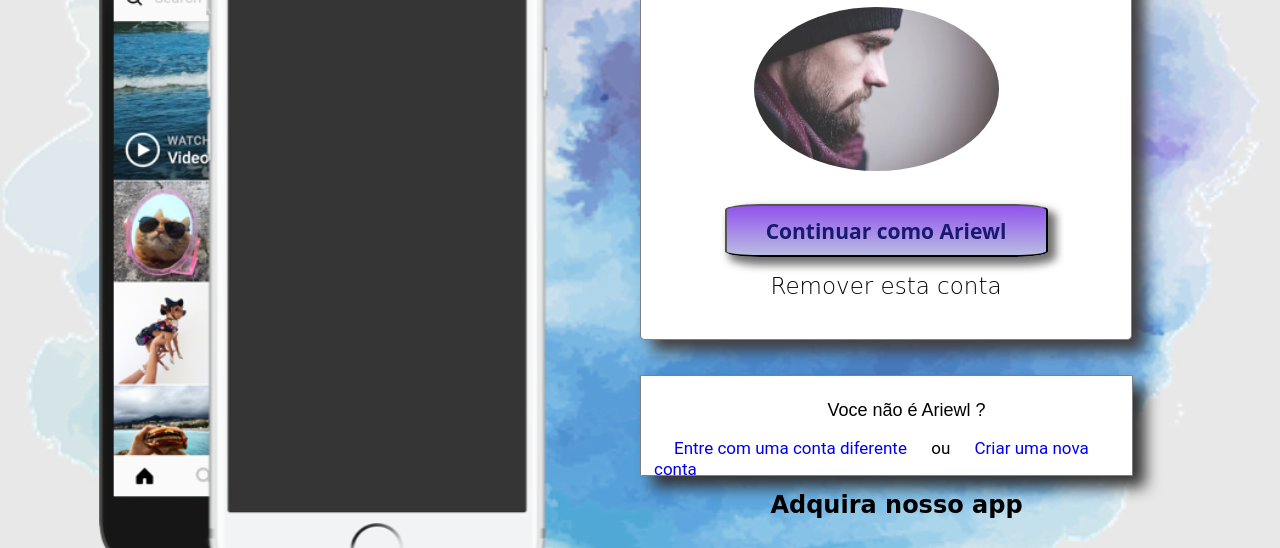
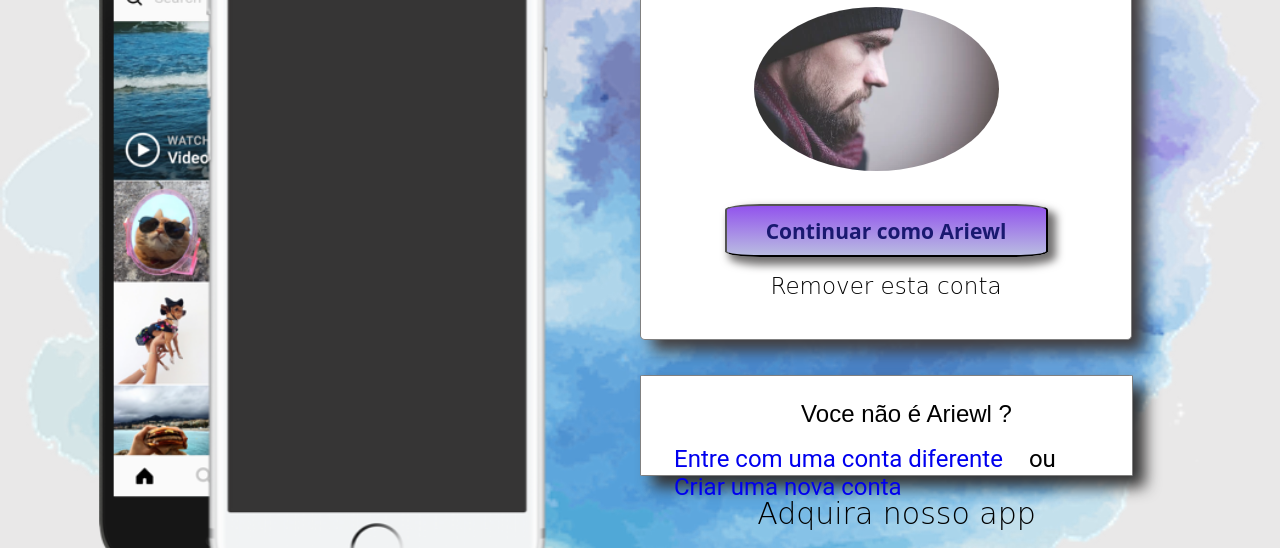
Before and after one commit to PauloHennry/Replicando_interface-Instagram-, a plain HTML site: page index.html in a window 1280 px wide. Shown: the part 252-800 px from the top of the page. Drawn offline with Linux system fonts and the light colour scheme.

Commit message:
Ajustes Commit

```diff
--- a/Styke.css
+++ b/Styke.css
@@ -111,12 +111,14 @@ h1{
 .link_conten-2{
     text-decoration: none;
     margin: 20px;
+    font-size: 24px;
 }
 .links_all{
     font-size: 17px;
     padding: 7px;
     margin: 6px;
     font-family: fangsong;
+    font-size: 24px;
 
 }
 p{
@@ -125,13 +127,16 @@ p{
     font-family: sans-serif;
     font-size: 18px;
     margin: 0 0 0 40px;
+    font-size: 24px;
 }
 h4{
     text-align: center;
-    margin-top: 15px;
+    margin-top: 20px;
     padding: 0 127px 0px 0;
-    font-size: 24px;
+    font-size: 30px;
     font-family: cursive;
+    color:black;
+    font-weight: 100;
 }
 .img_conten-3{
     display: flex;
```
